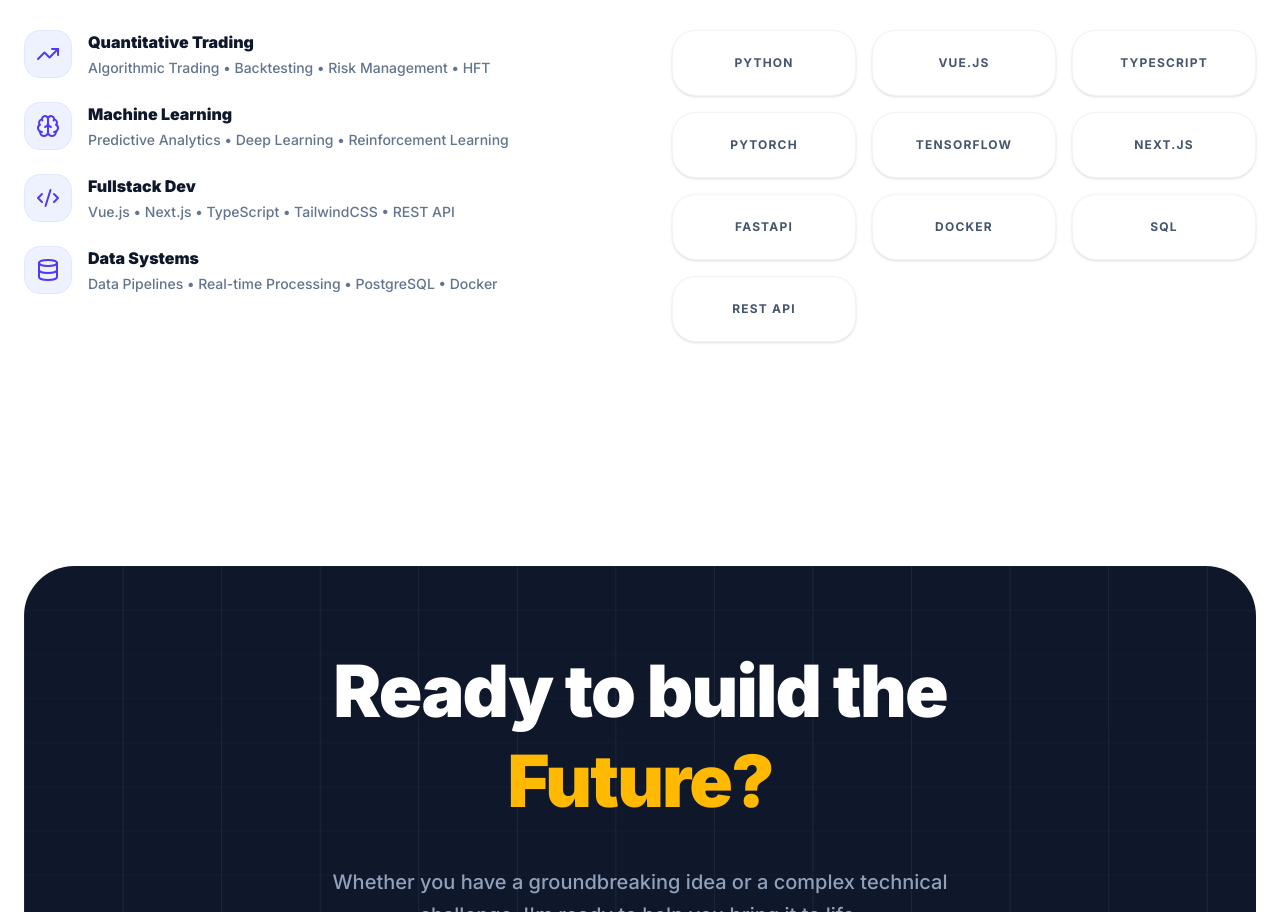
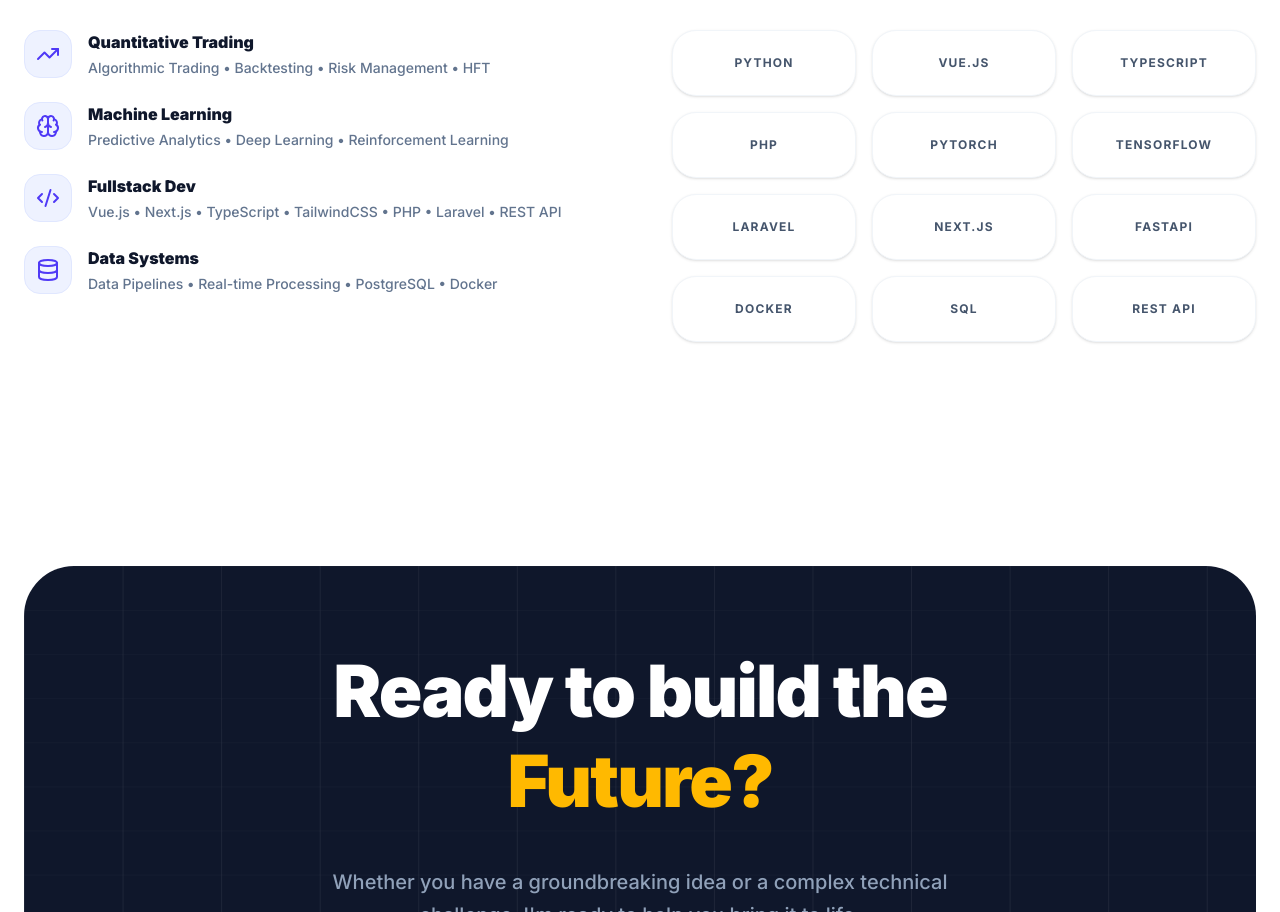
Before and after one commit to imanyunar/profile-website, a Next.js app in the folder profile-portfolio/: page / in a window 1280 px wide. Shown: the part 2320-3232 px from the top of the page. Built offline with nearby package versions, Linux system fonts and the light colour scheme.

Commit message:
Add PHP and Laravel to homepage fullstack skills

```diff
--- a/profile-portfolio/app/page.tsx
+++ b/profile-portfolio/app/page.tsx
@@ -218,7 +218,7 @@ export default function Home() {
             >
               <SkillSet icon={<TrendingUp />} title="Quantitative Trading" skills={["Algorithmic Trading", "Backtesting", "Risk Management", "HFT"]} />
               <SkillSet icon={<Brain />} title="Machine Learning" skills={["Predictive Analytics", "Deep Learning", "Reinforcement Learning"]} />
-              <SkillSet icon={<Code2 />} title="Fullstack Dev" skills={["Vue.js", "Next.js", "TypeScript", "TailwindCSS", "REST API"]} />
+              <SkillSet icon={<Code2 />} title="Fullstack Dev" skills={["Vue.js", "Next.js", "TypeScript", "TailwindCSS", "PHP", "Laravel", "REST API"]} />
               <SkillSet icon={<Database />} title="Data Systems" skills={["Data Pipelines", "Real-time Processing", "PostgreSQL", "Docker"]} />
             </m.div>
 
@@ -232,8 +232,10 @@ export default function Home() {
                 <SkillIcon label="Python" />
                 <SkillIcon label="Vue.js" />
                 <SkillIcon label="TypeScript" />
+                <SkillIcon label="PHP" />
                 <SkillIcon label="PyTorch" />
                 <SkillIcon label="TensorFlow" />
+                <SkillIcon label="Laravel" />
                 <SkillIcon label="Next.js" />
                 <SkillIcon label="FastAPI" />
                 <SkillIcon label="Docker" />
```
